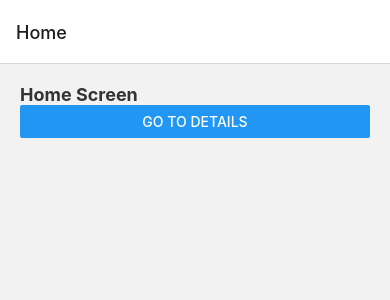
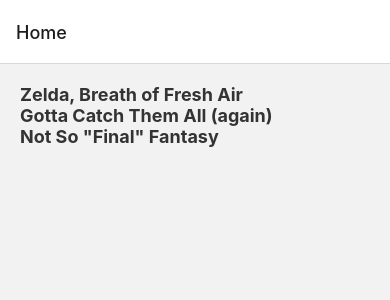
Before and after one commit to ilci66/react-native-game-review, a React Native app: screen /Home in a window 390 px wide. Shown: the top 300 px of the page. Built offline with nearby package versions, Linux system fonts and the light colour scheme.

Commit message:
sending data to screens

```diff
--- a/screens/home.js
+++ b/screens/home.js
@@ -1,17 +1,35 @@
-import React from 'react';
-import { StyleSheet, View, Text, Button } from 'react-native';
+import React, { useState } from 'react';
+import { StyleSheet, View, Text, Button, FlatList, TouchableOpacity } from 'react-native';
 import { globalStyles } from '../styles/global';
 
+
+
 export default function Home({ navigation }) {
+
+  const [reviews, setReviews] = useState([
+    { title: 'Zelda, Breath of Fresh Air', rating: 5, body: 'lorem ipsum', key: '1' },
+    { title: 'Gotta Catch Them All (again)', rating: 4, body: 'lorem ipsum', key: '2' },
+    { title: 'Not So "Final" Fantasy', rating: 3, body: 'lorem ipsum', key: '3' },
+  ]);
+
+
   return (
     <View style={globalStyles.container}>
-      <Text style={globalStyles.titleText}>Home Screen</Text>
-      <Button
+      {/* <Text style={globalStyles.titleText}>Home Screen</Text> */}
+      {/* <Button
         title="Go to Details"
         // onPress={() => navigation.navigate('ReviewDetails')}
         // With push even when I'm on the page that I'm pushing, the page gets added to the stack
         onPress={() => navigation.push('ReviewDetails')}
-      />
+      /> */}
+      <FlatList data={reviews} renderItem={({ item }) => (
+        // Second parameter sends the data
+        // Well even though in the toruial it was carriend in the navition,
+        // In this example it threw an error so, look for the data in route as I did here in the future
+        <TouchableOpacity onPress={() => navigation.navigate('ReviewDetails', item)}>
+          <Text style={globalStyles.titleText}>{ item.title }</Text>
+        </TouchableOpacity>
+      )} />
     </View>
   );
 }
--- a/screens/reviewDetails.js
+++ b/screens/reviewDetails.js
@@ -2,14 +2,22 @@
 import { StyleSheet, View, Text, Button } from 'react-native';
 import { globalStyles } from '../styles/global';
 
-export default function ReviewDetails({ navigation }) {
+export default function ReviewDetails({ navigation, route }) {
+
+  console.log("params ==>",route.params)
+
   return (
     <View style={globalStyles.container}>
-      <Text>ReviewDetails Screen</Text>
+      {/* <Text>ReviewDetails Screen</Text>
       <Button title="Go to Home" onPress={() => navigation.navigate('Home')} />
       <Button title="Go back" onPress={() => navigation.goBack()} />
       <Text>Get rid of all the pages but the first one</Text>
-      <Button title="Pop to Top bb!" onPress={() => navigation.popToTop()} />
+      <Button title="Pop to Top bb!" onPress={() => navigation.popToTop()} /> */}
+      {/* <Text>Some details about the game</Text> */}
+      <Text>{ route.params.title }</Text>
+      <Text>{ route.params.body }</Text>
+      <Text>{ route.params.rating }</Text>
+
     </View>
   );
 }
```
